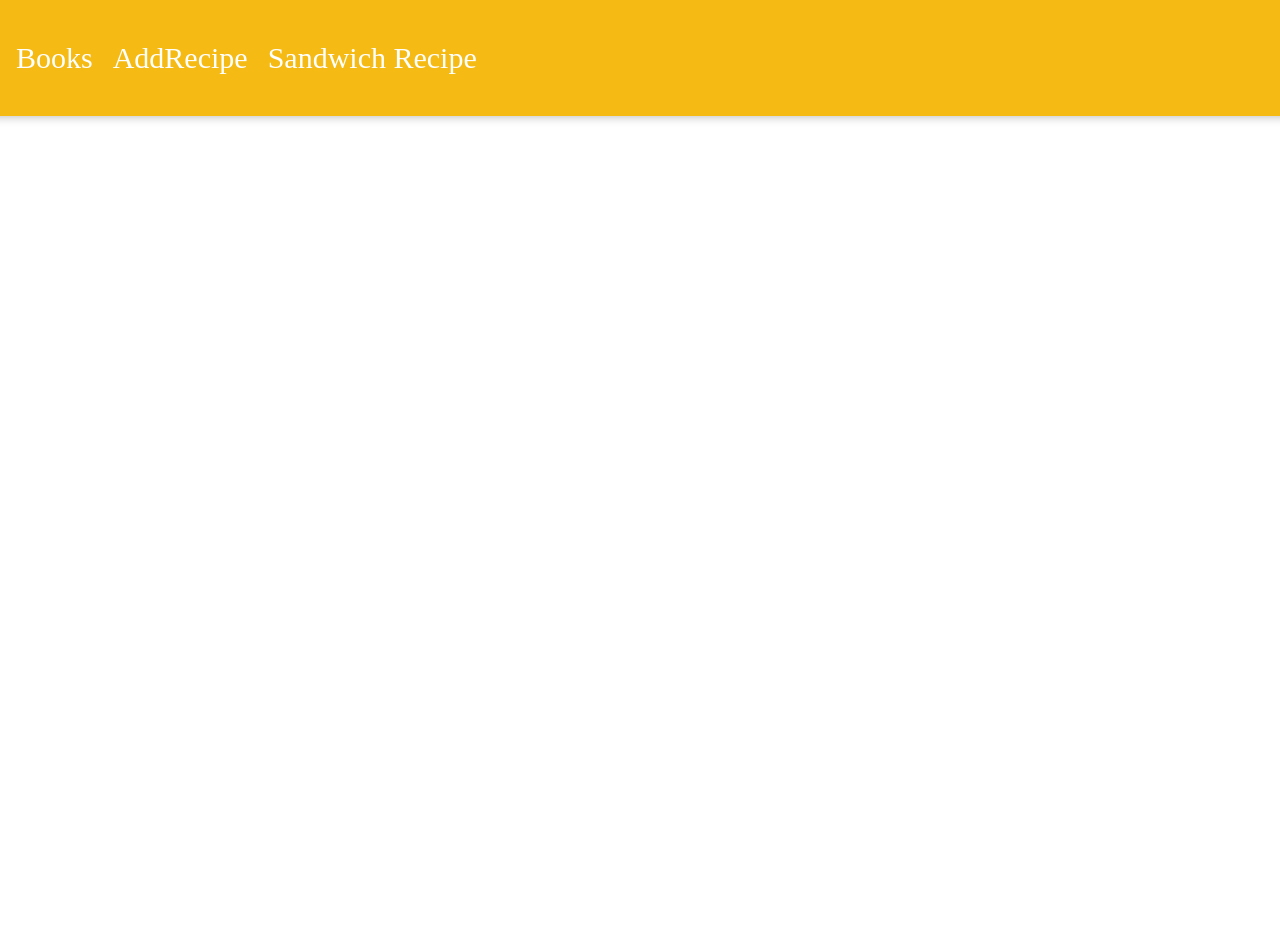
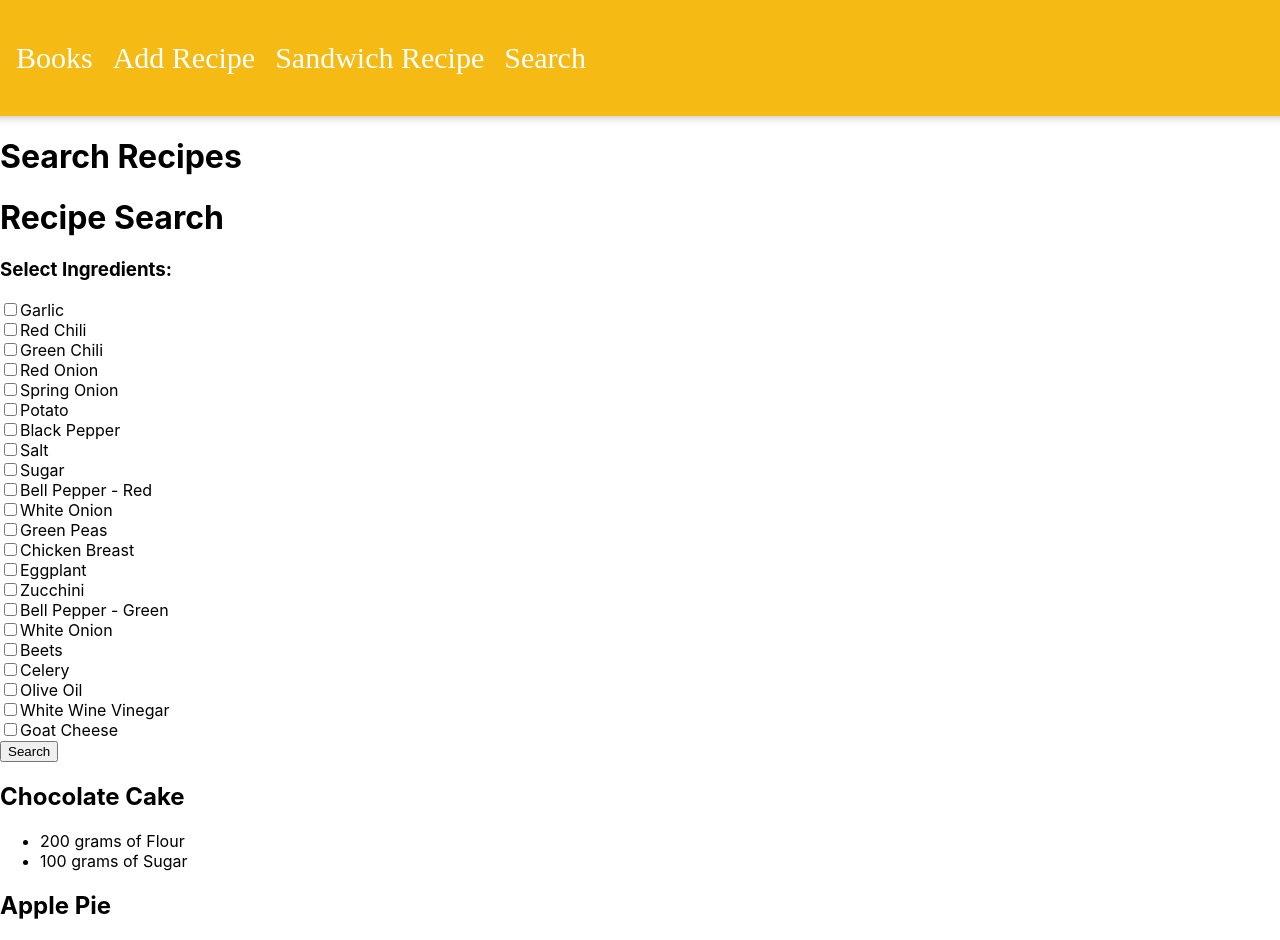
Before and after one commit to CuptainTeamo/CulinaryConnections_React, a React (Create React App) app: page /Searching in a window 1280 px wide. Shown: the top 940 px of the page. Before the commit the page ends 800 px from the top, so only its background shows below. Built offline with nearby package versions, Linux system fonts and the light colour scheme.

Commit message:
Added Interafaces, TypeScript files, and Components for FA 3 - Criteria Based - searching.

```diff
--- a/package.json
+++ b/package.json
@@ -6,6 +6,7 @@
     "@testing-library/jest-dom": "^5.17.0",
     "@testing-library/react": "^13.4.0",
     "@testing-library/user-event": "^13.5.0",
+    "axios": "^1.6.8",
     "react": "^18.2.0",
     "react-dom": "^18.2.0",
     "react-scripts": "5.0.1",
--- /dev/null
+++ b/src/APIConsumers/IRecipeSearchService.ts
@@ -0,0 +1,7 @@
+import { RecipeSearchDTO } from "../Models/SearchingDTO/IngredientsSearchTypes";
+
+interface IRecipeSearchService{
+    searchRecipeByIngredients(selectedIngredients: number[]): Promise<RecipeSearchDTO[]>;
+}
+
+export default IRecipeSearchService
--- a/src/App.js
+++ b/src/App.js
@@ -4,6 +4,7 @@ import Navbar from './Components/Navbar/Navbar';
 import RecipeInBook from './Pages/RecipeInBook';
 import AddRecipe from './Pages/AddRecipe';
 import RecipeDetailPage from './Pages/RecipeDetailPage';
+import SearchRecipe  from './Pages/SearchByIngredient';
 import { Route, Routes } from "react-router-dom";
 
 function App() {
@@ -14,8 +15,11 @@ function App() {
       <Route path="/" element={<RecipeInBook />} />
       <Route path="/AddRecipe" element={<AddRecipe />} />
       <Route path="/RecipeDetail" element={<RecipeDetailPage />} />
+      <Route path="/Searching" element={<SearchRecipe/>}/>
     </Routes>
     </div>
+
+
 
   );
 }
--- a/src/Components/Navbar/Navbar.jsx
+++ b/src/Components/Navbar/Navbar.jsx
@@ -8,8 +8,11 @@ function Navbar(){
            <nav>
             <ul>
                 <li><Link to="/"><h1>Books</h1></Link></li>
-                <li><Link to="/AddRecipe"><h1>AddRecipe</h1></Link></li>
+                <li><Link to="/AddRecipe"><h1>Add Recipe</h1></Link></li>
                 <li><Link to="/RecipeDetail"><h1>Sandwich Recipe</h1></Link></li>
+                <li><Link to="/Searching"><h1>Search</h1></Link></li>
+
+
             </ul>
         </nav>
         </header>
--- /dev/null
+++ b/src/Components/RecipeSearchComponents/CriteriaSearching.tsx
@@ -0,0 +1,69 @@
+import React, { useState, useEffect } from 'react';
+import axios from 'axios';
+import { RecipeSearchDTO, RecipeIngredientsSearchDTO } from '../../Models/SearchingDTO/IngredientsSearchTypes.ts';
+import IngredientSelector from './IngredientSelection.tsx';
+import IRecipeSearchService from '../../APIConsumers/IRecipeSearchService.ts';
+
+const ingredients1: RecipeIngredientsSearchDTO = {
+    Ingredient: "Flour",
+    Qty: 200,
+    Unit: "grams"
+};
+
+const ingredients2: RecipeIngredientsSearchDTO = {
+    Ingredient: "Sugar",
+    Qty: 100,
+    Unit: "grams"
+};
+
+// Fake Recipe Data
+const recipe1: RecipeSearchDTO = {
+    RecipeName: "Chocolate Cake",
+    RecipeIngredients: [ingredients1, ingredients2]
+};
+
+
+const recipe2: RecipeSearchDTO = {
+    RecipeName: "Apple Pie",
+    RecipeIngredients: [ingredients1, ingredients2]
+};
+
+const recipes_f: RecipeSearchDTO[] = [recipe1, recipe2];
+
+
+const CriteriaSearchComponent: React.FC <{searchService : IRecipeSearchService}> = ({ searchService }) => {
+    const [recipes, setRecipes] = useState<RecipeSearchDTO[]>(recipes_f);
+
+    const handleSearch = async (selectedIngredients: number[]) => {
+        try {
+            const recipes = await searchService.searchRecipeByIngredients(selectedIngredients);
+            console.log('Recipes Data:', recipes);
+            setRecipes(recipes);
+        } catch (error) {
+            console.log('Error Fetching Recipes', error);
+        }
+    };
+
+    return (
+        <div>
+            <h1>Recipe Search</h1>
+            <IngredientSelector onSelectionChange={handleSearch} />
+            <div>
+                {recipes && recipes.map((recipe, index) => (
+                    <div key={index}>
+                        <h2>{recipe.RecipeName}</h2>
+                        <ul>
+                            {recipe.RecipeIngredients && recipe.RecipeIngredients.map((recipeIngredient, idx) => (
+                                <li key={idx}>
+                                    {recipeIngredient.Qty} {recipeIngredient.Unit} of {recipeIngredient.Ingredient}
+                                </li>
+                            ))}
+                        </ul>
+                    </div>
+                ))}
+            </div>
+        </div>
+    );
+};
+
+export default CriteriaSearchComponent;
--- /dev/null
+++ b/src/Components/RecipeSearchComponents/IngredientSelection.tsx
@@ -0,0 +1,61 @@
+import React ,{useState} from "react";
+import { Ingredient} from '../../Models/SearchingDTO/IngredientsSearchTypes';
+const ingredientsData : Ingredient[]= [
+    { Id: 1, Name: "Garlic" },
+    { Id: 2, Name: "Red Chili" },
+    { Id: 3, Name: "Green Chili" },
+    { Id: 4, Name: "Red Onion" },
+    { Id: 5, Name: "Spring Onion" },
+    { Id: 6, Name: "Potato" },
+    { Id: 7, Name: "Black Pepper" },
+    { Id: 8, Name: "Salt" },
+    { Id: 9, Name: "Sugar" },
+    { Id: 10, Name: "Bell Pepper - Red" },
+    { Id: 11, Name: "White Onion" },
+    { Id: 12, Name: "Green Peas" },
+    { Id: 13, Name: "Chicken Breast" },
+    { Id: 14, Name: "Eggplant" },
+    { Id: 15, Name: "Zucchini" },
+    { Id: 16, Name: "Bell Pepper - Green" },
+    { Id: 17, Name: "White Onion" },
+    { Id: 18, Name: "Beets" },
+    { Id: 19, Name: "Celery" },
+    { Id: 20, Name: "Olive Oil" },
+    { Id: 21, Name: "White Wine Vinegar" },
+    { Id: 22, Name: "Goat Cheese" }
+]
+
+const IngredientSelector: React.FC<{ onSelectionChange: (selectedIds: number[]) => void }> = ({ onSelectionChange }) => {
+    const [selectedIngredients, setSelectedIngredients] = useState<number[]>([]);
+
+    const handleCheckboxChange = (event: React.ChangeEvent<HTMLInputElement>, id: number) => {
+        const isChecked = event.target.checked;
+        if (isChecked) {
+            setSelectedIngredients([...selectedIngredients, id]);
+        } else {
+            setSelectedIngredients(selectedIngredients.filter(selectedId => selectedId !== id));
+        }
+    };
+
+    return (
+        <div>
+            <h3>Select Ingredients:</h3>
+            {ingredientsData.map(ingredient => (
+                <div key={ingredient.Id}>
+                    <label>
+                        <input
+                            type="checkbox"
+                            value={ingredient.Id}
+                            checked={selectedIngredients.includes(ingredient.Id)}
+                            onChange={event => handleCheckboxChange(event, ingredient.Id)}
+                        />
+                        {ingredient.Name}
+                    </label>
+                </div>
+            ))}
+            <button onClick={() => onSelectionChange(selectedIngredients)}>Search</button>
+        </div>
+    );
+};
+
+export default IngredientSelector;
--- /dev/null
+++ b/src/Models/SearchingDTO/IngredientsSearchTypes.ts
@@ -0,0 +1,16 @@
+export interface RecipeSearchDTO{
+    RecipeName: string;
+    RecipeIngredients: RecipeIngredientsSearchDTO[]
+}
+
+export interface RecipeIngredientsSearchDTO{
+    Ingredient: string;
+    Qty: number;
+    Unit: string;
+}
+
+
+export interface Ingredient{
+    Name: string;
+    Id: number;
+}
--- /dev/null
+++ b/src/Pages/SearchByIngredient.jsx
@@ -0,0 +1,13 @@
+import React from "react";
+import CriteriaSearchComponent from "../Components/RecipeSearchComponents/CriteriaSearching.tsx";
+
+function SearchRecipe(){
+    return(
+        <div>
+            <h1>Search Recipes</h1>
+            <CriteriaSearchComponent />
+        </div>
+    );
+}
+
+export default SearchRecipe;
```
Also changed, not shown: src/APIConsumers/RecipeSearchManager.ts (added, +54 -0 lines), 1 other file (tests, documents, lock files or other folders).
